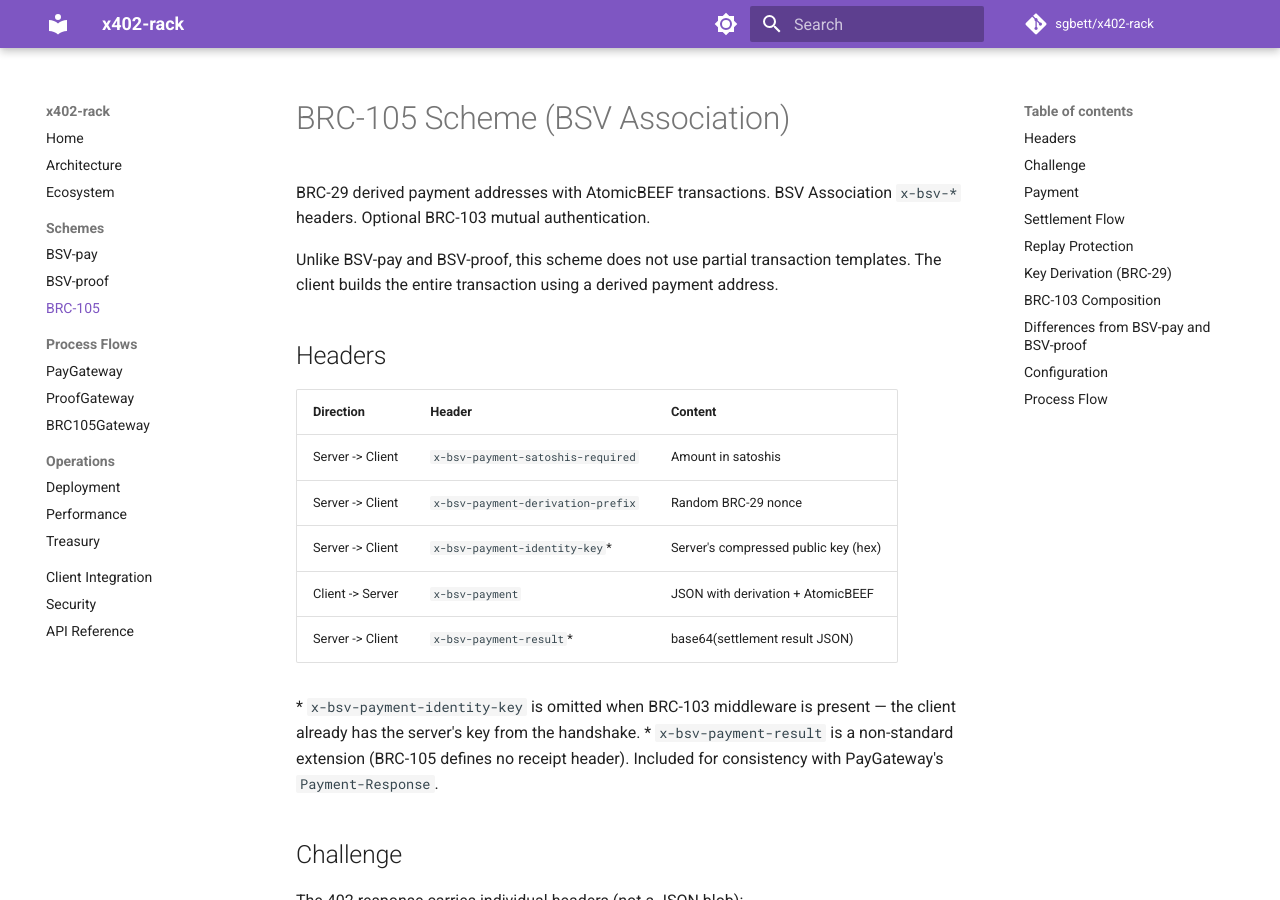
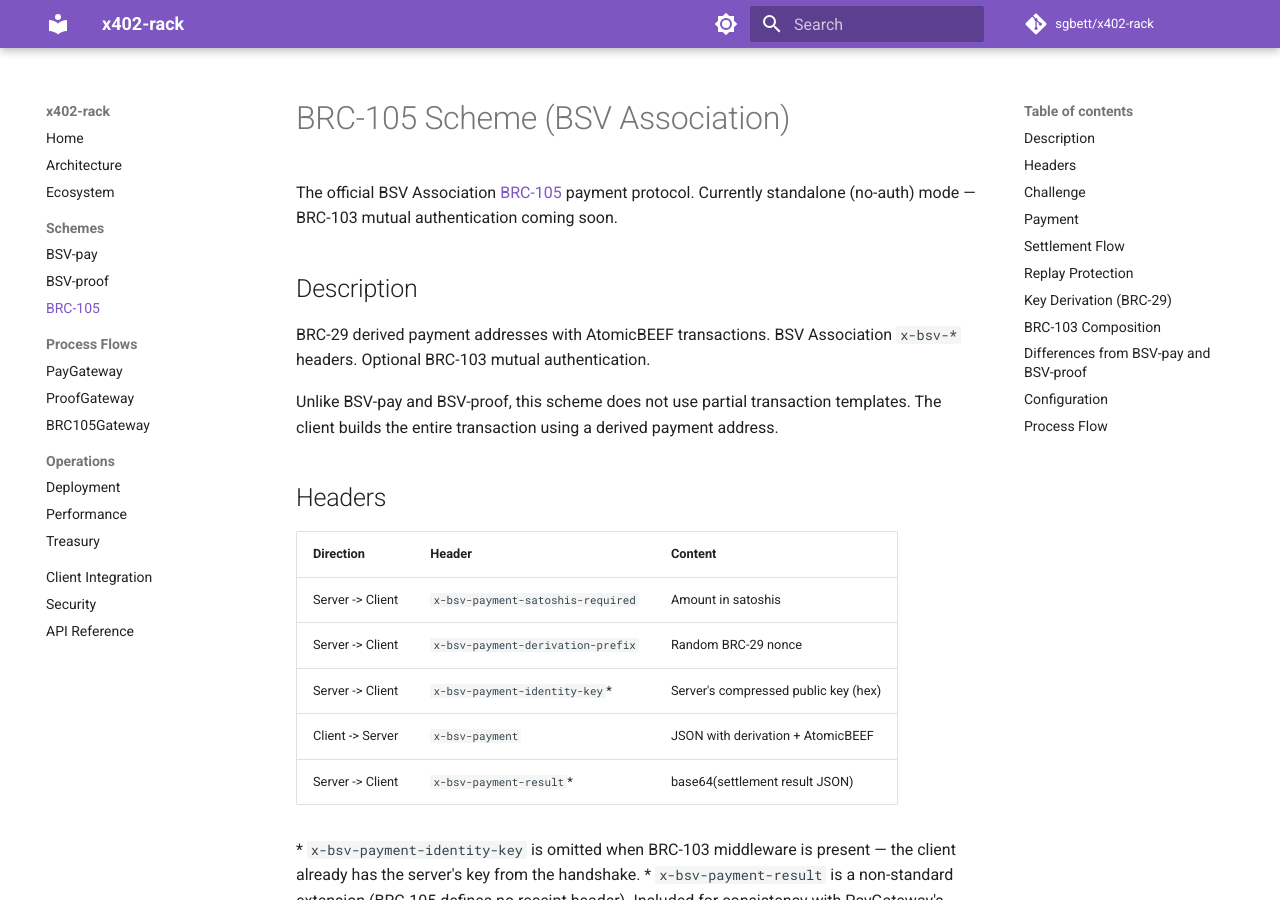
Before and after one commit to sgbett/x402-rack, an MkDocs documentation site: the page built from docs/schemes/brc-105.md, in a window 1280 px wide and 900 px high. Built offline with MkDocs 1.6.1 and Material for MkDocs 9.7.7, drawn with Linux system fonts in a browser that asks for light colours; comment, search, counter and statistics services are not loaded.

Commit message:
docs: add plain-English summaries and Description headings to scheme docs
Co-Authored-By: Claude Opus 4.6 (1M context) <noreply@anthropic.com>

```diff
--- a/docs/schemes/brc-105.md
+++ b/docs/schemes/brc-105.md
@@ -1,4 +1,8 @@
 # BRC-105 Scheme (BSV Association)
+
+The official BSV Association [BRC-105](https://github.com/bitcoin-sv/BRCs/blob/master/payments/0105.md) payment protocol. Currently standalone (no-auth) mode — BRC-103 mutual authentication coming soon.
+
+## Description
 
 BRC-29 derived payment addresses with AtomicBEEF transactions. BSV Association `x-bsv-*` headers. Optional BRC-103 mutual authentication.
 
```
Also changed, not shown: docs/schemes/bsv-pay.md (+4 -0 lines), docs/schemes/bsv-proof.md (+4 -0 lines).
